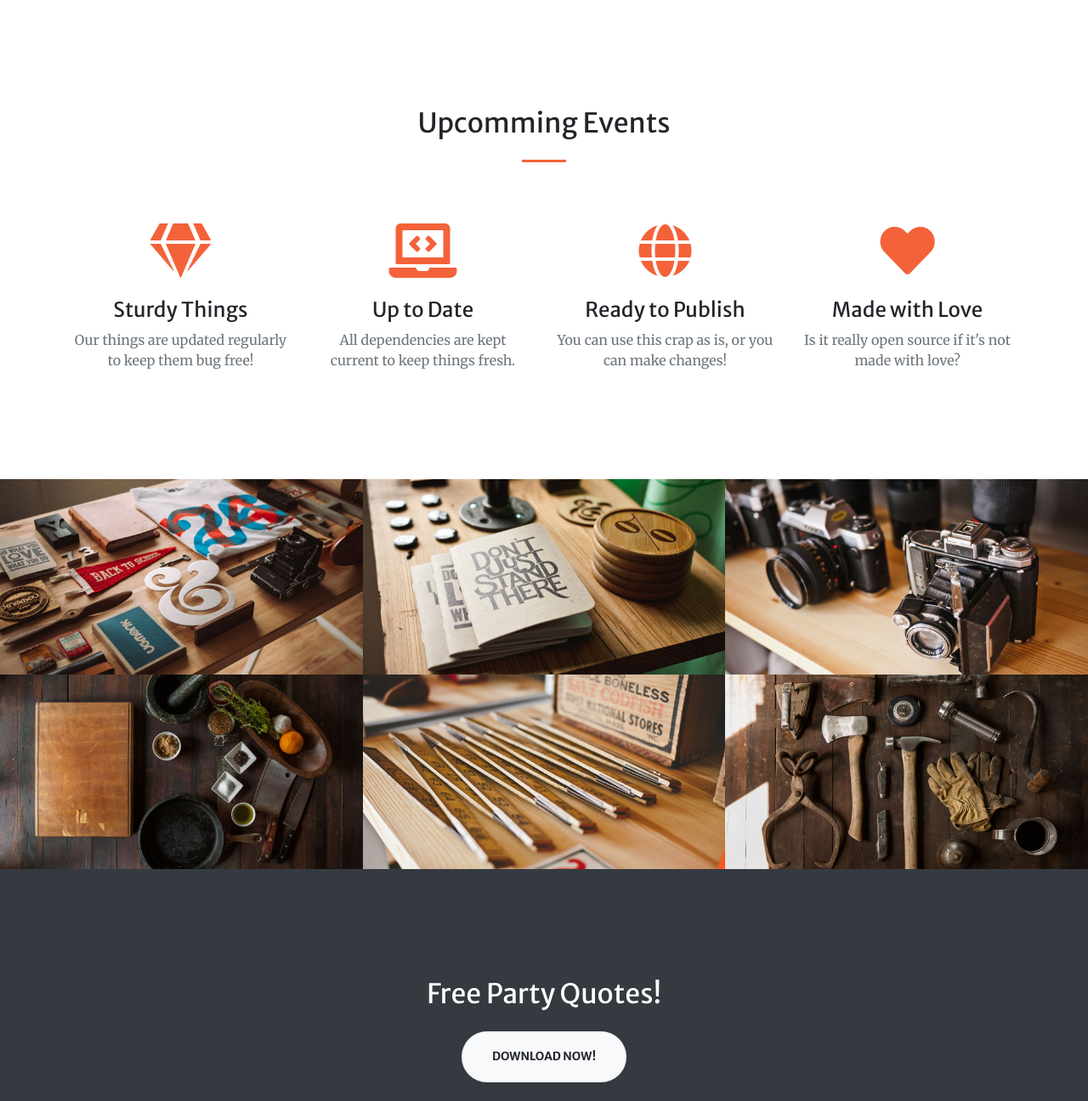
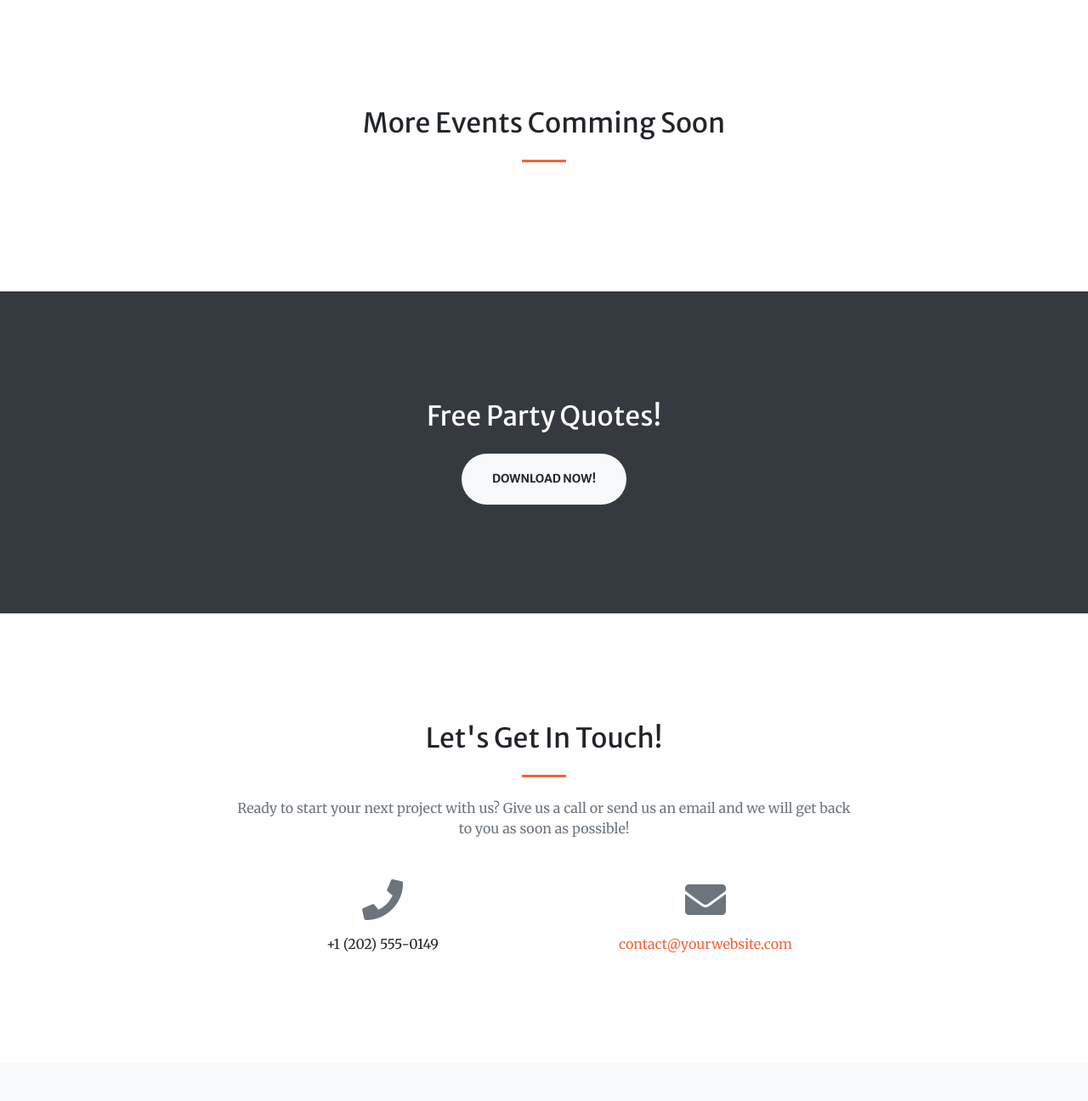
Before and after one commit to alaingoldman/newpent, a website with bundled scripts: page index.html in a window 1280 px wide. Shown: the part 1280-2576 px from the top of the page at 85% size. Built offline with nearby package versions, Linux system fonts and the light colour scheme.

Commit message:
'change'

```diff
--- a/index.html
+++ b/index.html
@@ -94,8 +94,9 @@
   <!-- Services Section -->
   <section class="page-section" id="services">
     <div class="container">
-      <h2 class="text-center mt-0">Upcomming Events</h2>
+      <h2 class="text-center mt-0">More Events Comming Soon</h2>
       <hr class="divider my-4">
+      <!--
       <div class="row">
         <div class="col-lg-3 col-md-6 text-center">
           <div class="mt-5">
@@ -126,11 +127,12 @@
           </div>
         </div>
       </div>
+      -->
     </div>
   </section>
 
   <!-- Portfolio Section -->
-  <section id="portfolio">
+  <!-- <section id="portfolio">
     <div class="container-fluid p-0">
       <div class="row no-gutters">
         <div class="col-lg-4 col-sm-6">
@@ -213,7 +215,7 @@
         </div>
       </div>
     </div>
-  </section>
+  </section> -->
 
   <!-- Call to Action Section -->
   <section class="page-section bg-dark text-white">
```
